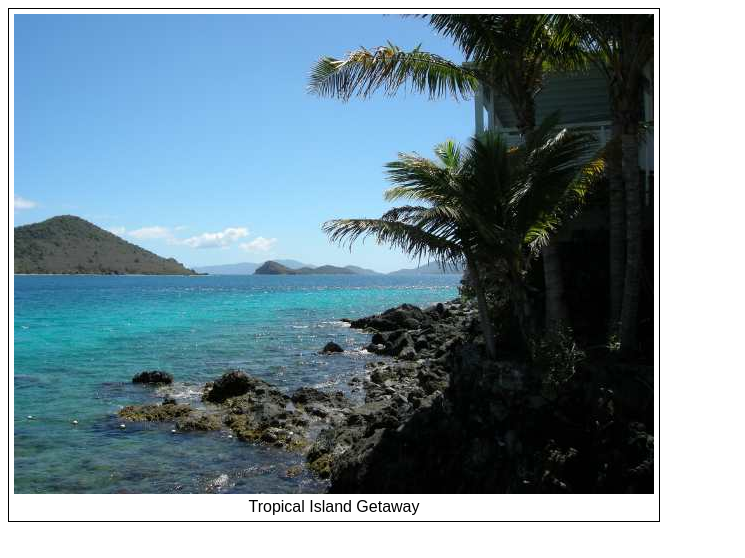
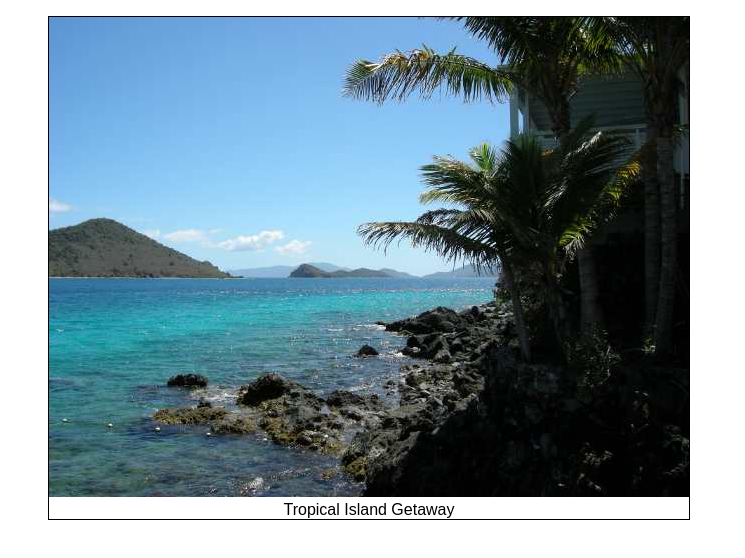
Before and after one commit to Souyez-9/4.6, a plain HTML site: page index.html in a window 1280 px wide. Shown: the whole page, without its empty margins (0-745 px from the left). Drawn offline with Linux system fonts and the light colour scheme.

Commit message:
Update index.html

```diff
--- a/index.html
+++ b/index.html
@@ -5,18 +5,16 @@
     <meta name="viewport" content="width=<i>, initial-scale=1.0">
     <title>Tropical Island</title>
         <style>
-        #figure { width: 640px;
-                border: 1px solid #000000;
-                padding: 5px;
-                text-align: center;
-                font-family: Papyrus, fantasy;
-            }
+        figure { width: 640px;
+                border: 1px solid #000000;}
+        figcaption { text-align: center;
+                    font-family: Papyrus, fantasy;}
         </style>
 </head>
 <body>
-    <div id="figure">
+    <figure>
     <img src="myisland.jpg" alt="Tropical Island" height="480" width="640">
    <figcaption>Tropical Island Getaway</figcaption>
-    </div>
+    </figure>
 </body>
 </html>
```
